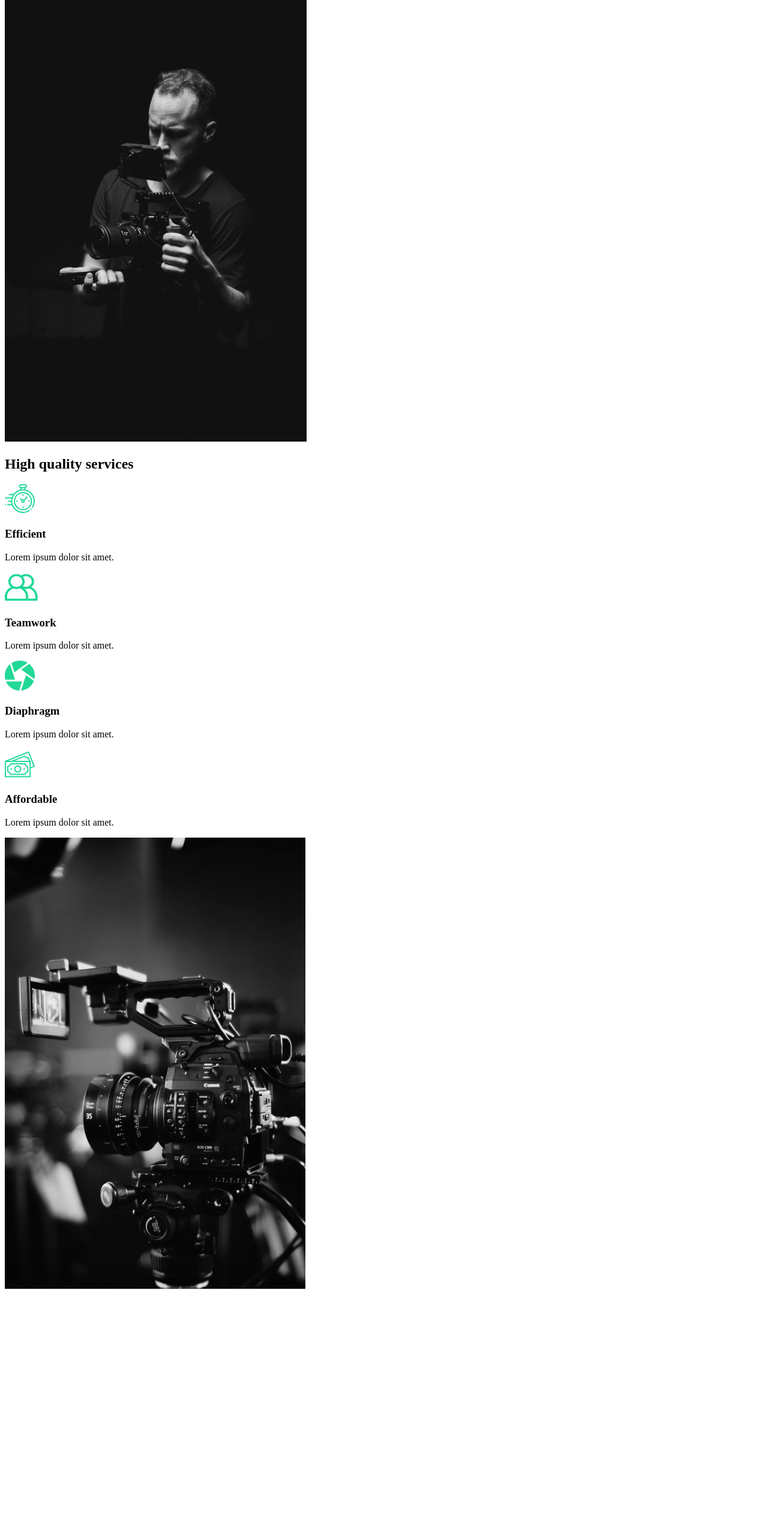
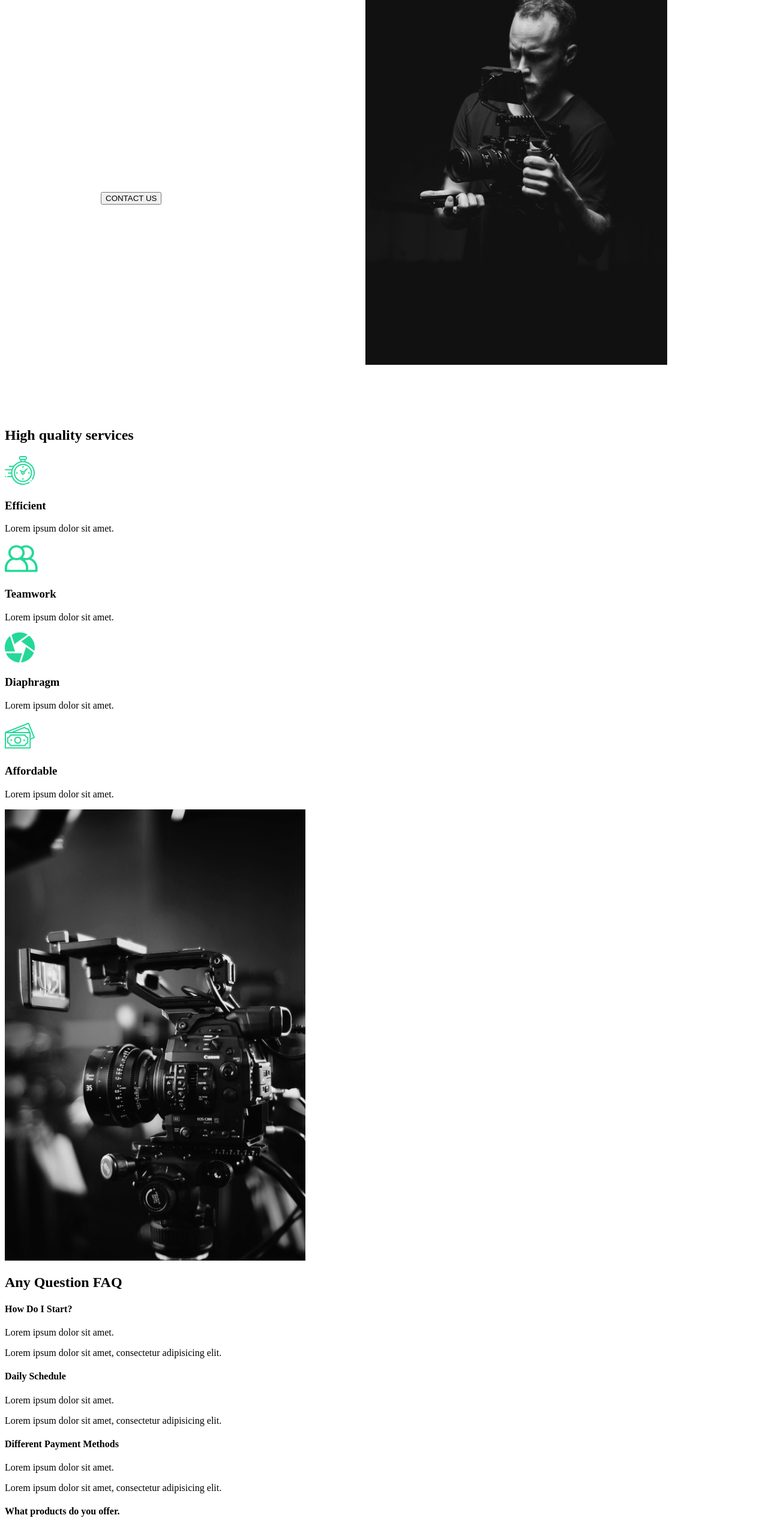
Before and after one commit to bulatsashviliLasha/charda, a React (Vite) app: page / in a window 1280 px wide. Shown: the part 234-2784 px from the top of the page at 60% size. Before the commit the page ends 2394 px from the top, so only its background shows below. Built offline with nearby package versions, Linux system fonts and the light colour scheme.

Commit message:
create global styles

```diff
--- a/src/App.jsx
+++ b/src/App.jsx
@@ -1,8 +1,10 @@
 import AboutUs from "./views/AboutUs.jsx";
+import GlobalStyles from "./assets/global styles/GlobalStyles.js";
 
 function App() {
   return (
     <div className="App">
+        <GlobalStyles/>
         <AboutUs/>
     </div>
   )
--- a/src/components/AboutSection.jsx
+++ b/src/components/AboutSection.jsx
@@ -1,8 +1,9 @@
-import home1 from '../img/home1.png'
+import home1 from '../img/home1.png';
+import styled from "styled-components";
 
 const AboutSection = () => {
   return(
-      <div>
+      <About>
           <div className="description">
               <div className="title">
                   <div className="hide">
@@ -21,8 +22,17 @@ const AboutSection = () => {
           <div className="image">
               <img src={home1} alt="Guy with a camera"/>
           </div>
-      </div>
+      </About>
   )
-}
+};
+
+const About = styled.div`
+  min-height: 90vh;
+  display: flex;
+  align-items: center;
+  justify-content: space-between;
+  padding: 5rem 10rem;
+  color: white;
+`;
 
 export default AboutSection;
--- /dev/null
+++ b/src/components/FaqSection.jsx
@@ -0,0 +1,37 @@
+const FaqSection = () => {
+  return(
+      <div className="faq">
+          <h2>Any Question <span>FAQ</span></h2>
+          <div className="question">
+              <h4>How Do I Start?</h4>
+              <div className="answer">
+                  <p>Lorem ipsum dolor sit amet.</p>
+                  <p>Lorem ipsum dolor sit amet, consectetur adipisicing elit.</p>
+              </div>
+          </div>
+          <div className="question">
+              <h4>Daily Schedule</h4>
+              <div className="answer">
+                  <p>Lorem ipsum dolor sit amet.</p>
+                  <p>Lorem ipsum dolor sit amet, consectetur adipisicing elit.</p>
+              </div>
+          </div>
+          <div className="question">
+              <h4>Different Payment Methods</h4>
+              <div className="answer">
+                  <p>Lorem ipsum dolor sit amet.</p>
+                  <p>Lorem ipsum dolor sit amet, consectetur adipisicing elit.</p>
+              </div>
+          </div>
+          <div className="question">
+              <h4>What products do you offer.</h4>
+              <div className="answer">
+                  <p>Lorem ipsum dolor sit amet.</p>
+                  <p>Lorem ipsum dolor sit amet, consectetur adipisicing elit.</p>
+              </div>
+          </div>
+      </div>
+  )
+}
+
+export default  FaqSection;
--- a/src/views/AboutUs.jsx
+++ b/src/views/AboutUs.jsx
@@ -1,11 +1,13 @@
 import AboutSection from "../components/AboutSection.jsx";
 import ServicesSection from "../components/ServicesSection.jsx";
+import FaqSection from "../components/FaqSection.jsx";
 
 const AboutUs = () => {
     return (
         <>
             <AboutSection/>
             <ServicesSection/>
+            <FaqSection/>
         </>
     )
 }
```
